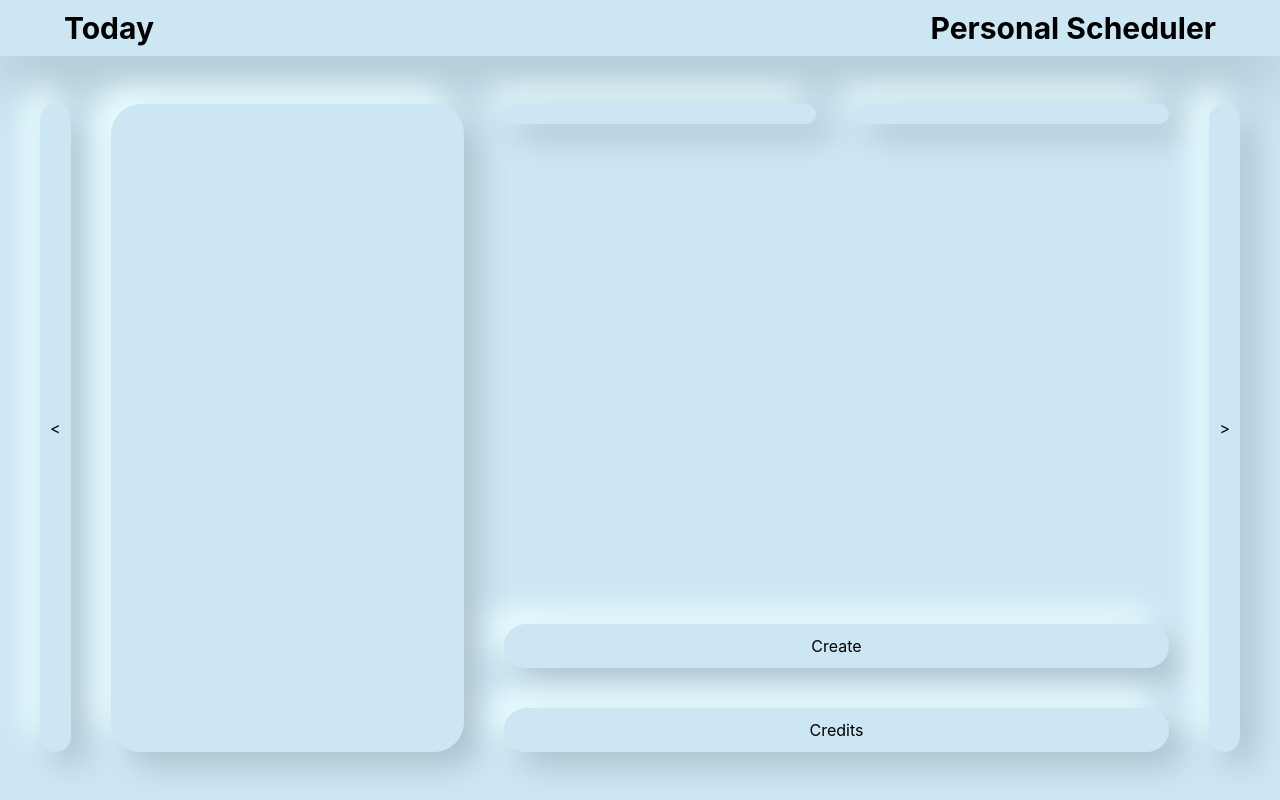
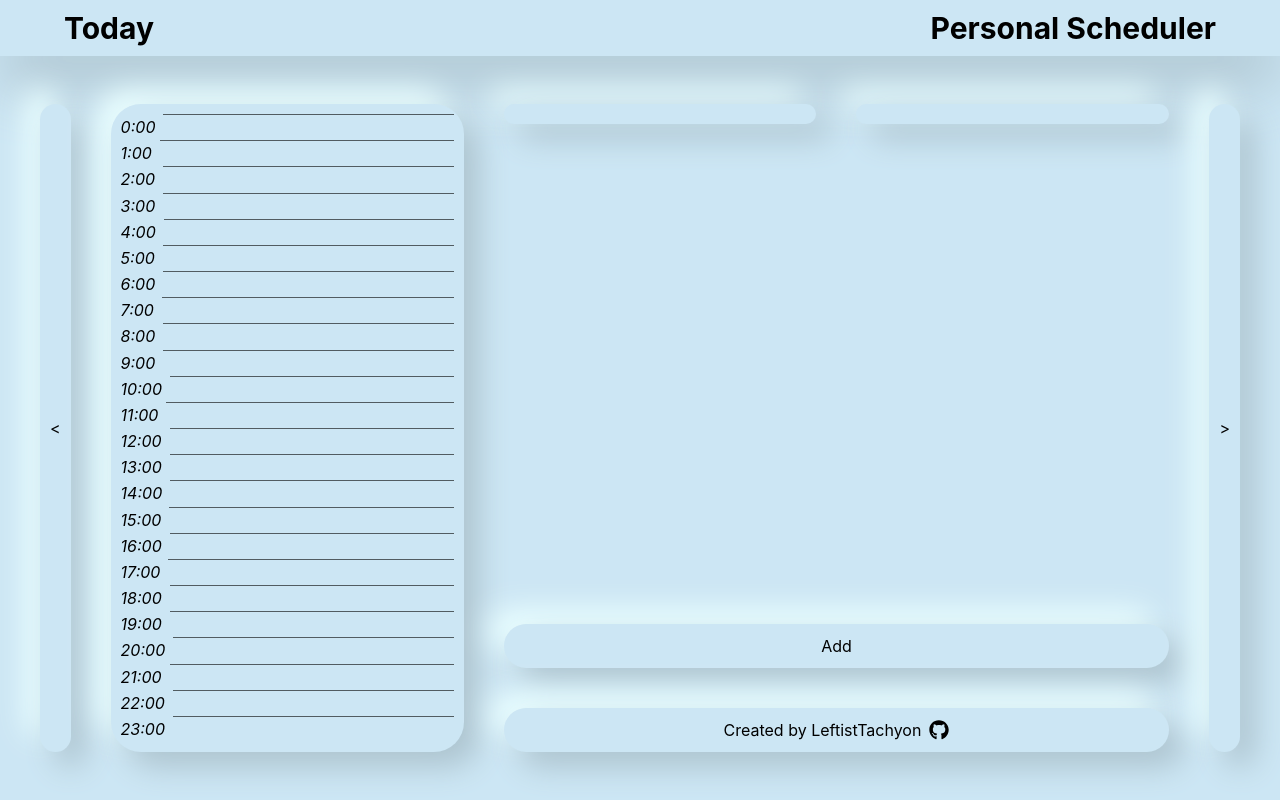
Before and after one commit to LeftistTachyon/personal-scheduler, a Next.js app: page / in a window 1280 px wide. Built offline with nearby package versions, Linux system fonts and the light colour scheme.

Commit message:
Add dimensions stuff and starting to add timeline

```diff
--- a/src/components/nextChakraLink.tsx
+++ b/src/components/nextChakraLink.tsx
@@ -1,10 +1,9 @@
 /* eslint-disable @typescript-eslint/explicit-module-boundary-types */
 /* eslint-disable @typescript-eslint/no-explicit-any */
-import { Link } from "@chakra-ui/react";
+import { Link, LinkProps } from "@chakra-ui/react";
 import NextLink from "next/link";
 
-
-export default function NextChakraLink(props: any) {
+export default function NextChakraLink({ children, ...props }: LinkProps) {
 	return (
 		<NextLink href={props.href} passHref>
 			<Link
@@ -13,7 +12,7 @@ export default function NextChakraLink(props: any) {
 				_focus={{ boxShadow: "none" }}
 				_hover={{ textDecoration: "none" }}
 			>
-				{props.children}
+				{children}
 			</Link>
 		</NextLink>
 	);
--- /dev/null
+++ b/src/hooks/useContainerDimensions.tsx
@@ -0,0 +1,28 @@
+import { useEffect, useState } from "react";
+
+export const useContainerDimensions = (myRef: { current: any }) => {
+	const getDimensions = () => ({
+		width: myRef.current.offsetWidth,
+		height: myRef.current.offsetHeight,
+	});
+
+	const [dimensions, setDimensions] = useState({ width: 0, height: 0 });
+
+	useEffect(() => {
+		const handleResize = () => {
+			if (myRef.current) {
+				setDimensions(getDimensions());
+			}
+		};
+
+		handleResize();
+
+		window.addEventListener("resize", handleResize);
+
+		return () => {
+			window.removeEventListener("resize", handleResize);
+		};
+	}, [myRef, myRef.current]);
+
+	return dimensions;
+};
--- a/src/pages/index.tsx
+++ b/src/pages/index.tsx
@@ -1,13 +1,52 @@
 import {
 	Box,
+	Center,
+	Divider,
+	HStack,
+	Icon,
 	SimpleGrid,
 	Stack,
 	StackProps,
 	Text,
 	VStack,
 } from "@chakra-ui/react";
+import NextChakraLink from "@components/nextChakraLink";
+import { useContainerDimensions } from "hooks/useContainerDimensions";
+import { useRef } from "react";
+import { FaGithub } from "react-icons/fa";
+
+const shownHours: string[] = [
+	"0:00",
+	"1:00",
+	"2:00",
+	"3:00",
+	"4:00",
+	"5:00",
+	"6:00",
+	"7:00",
+	"8:00",
+	"9:00",
+	"10:00",
+	"11:00",
+	"12:00",
+	"13:00",
+	"14:00",
+	"15:00",
+	"16:00",
+	"17:00",
+	"18:00",
+	"19:00",
+	"20:00",
+	"21:00",
+	"22:00",
+	"23:00",
+	// "24:00",
+];
 
 export default function Home() {
+	const ref = useRef();
+	const { height } = useContainerDimensions(ref);
+
 	return (
 		<Stack
 			spacing={10}
@@ -17,10 +56,42 @@ export default function Home() {
 			p={10}
 			direction="row"
 		>
-			<GridItem>
+			<GridItem as="button">
 				<Text>&lt;</Text>
 			</GridItem>
-			<GridItem flex={1}></GridItem>
+			<GridItem flex={1} align="stretch">
+				{/* <Stack spacing={0}>
+					<Divider flex={1} />
+					{shownHours.map((hour) => (
+						<HStack key={hour} flex={2}>
+							<Divider />
+							<Text as="i">{hour}</Text>
+							<Divider />
+						</HStack>
+					))}
+					<Divider flex={1} />
+				</Stack> */}
+				<Box position="relative" ref={ref} h="100%">
+					{shownHours.map((hour, idx) => (
+						<HStack
+							key={hour}
+							position="absolute"
+							// top={(idx * height) / shownHours.length}
+							top={(100.0 * idx) / shownHours.length + "%"}
+							h={100.0 / shownHours.length + "%"}
+							w="100%"
+						>
+							<Text as="i" alignSelf="center">
+								{hour}
+							</Text>
+							<Divider
+								alignSelf="flex-start"
+								borderColor="black"
+							/>
+						</HStack>
+					))}
+				</Box>
+			</GridItem>
 			<VStack flex={2} align="stretch" spacing={10}>
 				<Box flex={1}>
 					<SimpleGrid columns={2} spacing={10}>
@@ -28,14 +99,19 @@ export default function Home() {
 						<GridItem></GridItem>
 					</SimpleGrid>
 				</Box>
-				<GridItem>
-					<Text>Create</Text>
+				<GridItem as="button">
+					<Text>Add</Text>
 				</GridItem>
-				<GridItem>
-					<Text>Credits</Text>
+				<GridItem direction="row">
+					<Text>Created by LeftistTachyon</Text>
+					<NextChakraLink href="https://github.com/LeftistTachyon/">
+						<Center>
+							<Icon as={FaGithub} boxSize={5} />
+						</Center>
+					</NextChakraLink>
 				</GridItem>
 			</VStack>
-			<GridItem>
+			<GridItem as="button">
 				<Text>&gt;</Text>
 			</GridItem>
 		</Stack>
@@ -44,16 +120,17 @@ export default function Home() {
 
 function GridItem({ children, ...props }: StackProps): JSX.Element {
 	return (
-		<VStack
+		<Stack
 			rounded={30}
 			background="primary"
 			boxShadow="15px 15px 30px #adc4cf, -15px -15px 30px #ebffff"
 			padding={2.5}
+			justify="center"
+			align="center"
 			direction="column"
-			justify="center"
 			{...props}
 		>
 			{children}
-		</VStack>
+		</Stack>
 	);
 }
```
